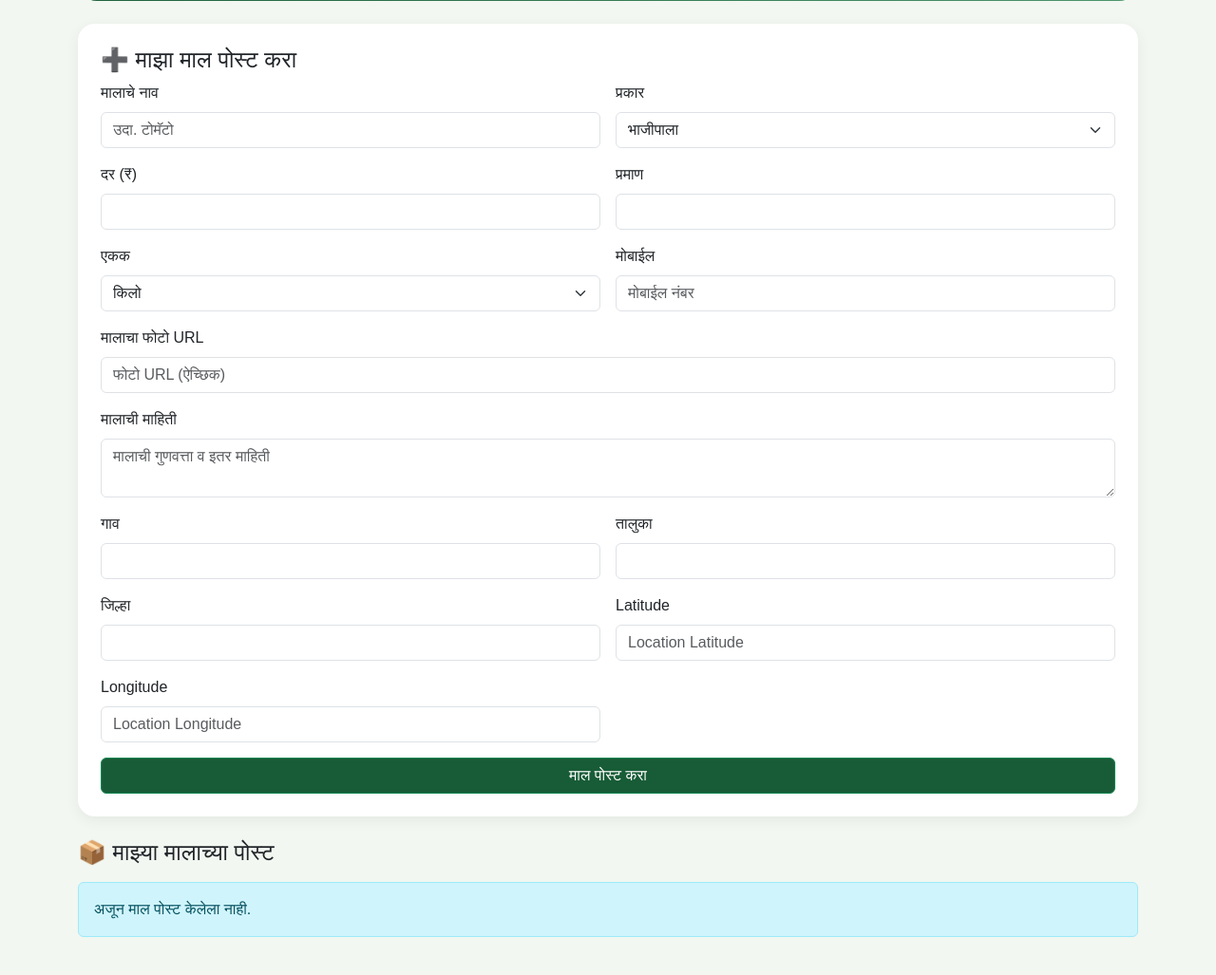
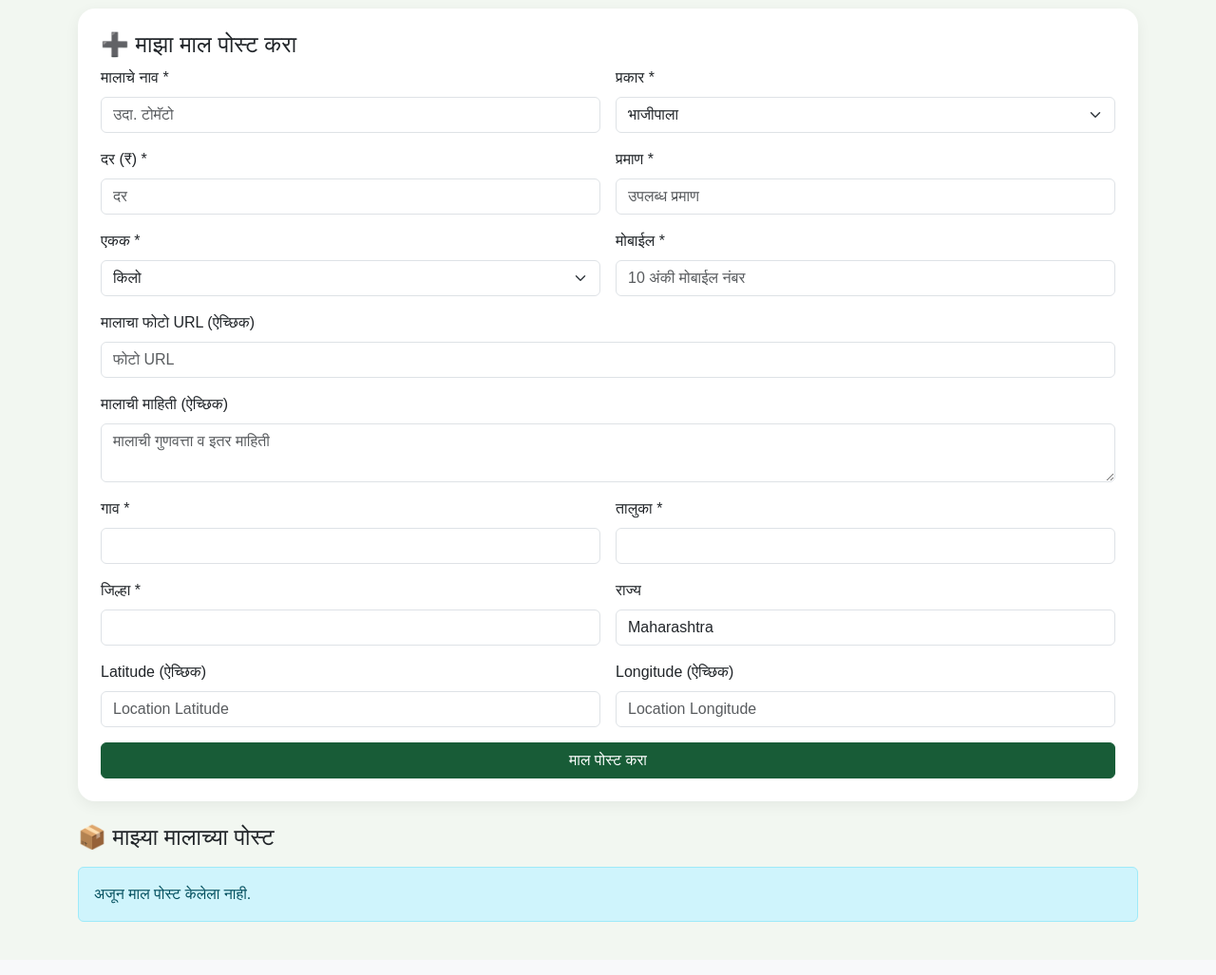
Before and after one commit to sayaliadsar/localmarket, a Flask app: template templates/farmer.html in a window 1280 px wide. Shown: the part 241-1268 px from the top of the page at 95% size. After the commit the page ends 1212 px from the top, so only its background shows below. Run offline with Flask 3, Linux system fonts and the light colour scheme; the template is opened without the code that fills it, so the values that code supplies are empty.

Commit message:
Update farmer.html

```diff
--- a/templates/farmer.html
+++ b/templates/farmer.html
@@ -1,71 +1,51 @@
-
 <!DOCTYPE html>
 <html lang="mr">
 <head>
 <meta charset="UTF-8">
 <meta name="viewport" content="width=device-width, initial-scale=1">
 <title>शेतकरी बाजारपेठ | LOCAL MARKET</title>
-
 <link href="https://cdn.jsdelivr.net/npm/bootstrap@5.3.3/dist/css/bootstrap.min.css" rel="stylesheet">
 
 <style>
-body{
-    background:#f2f7f1;
-    font-family:Arial,sans-serif;
-}
-.navbar{
-    background:#185c37;
-}
-.hero{
-    background:linear-gradient(135deg,#185c37,#4c956c);
-    color:white;
-    border-radius:20px;
-    padding:30px;
-}
-.card{
-    border:0;
-    border-radius:18px;
-    box-shadow:0 4px 15px rgba(0,0,0,.06);
-}
-.btn-success{
-    background:#185c37;
-}
+/* Farmer dashboard's basic theme */
+body{background:#f2f7f1;font-family:Arial,sans-serif;}
+.navbar{background:#185c37;}
+.hero{background:linear-gradient(135deg,#185c37,#4c956c);color:white;border-radius:20px;padding:30px;}
+.card{border:0;border-radius:18px;box-shadow:0 4px 15px rgba(0,0,0,.06);}
+.btn-success{background:#185c37;border-color:#185c37;}
+.btn-success:hover{background:#12472b;border-color:#12472b;}
 </style>
 </head>
-
 <body>
 
+<!-- Navigation bar and logout link -->
 <nav class="navbar navbar-dark p-3">
   <div class="container">
-<a class="navbar-brand fw-bold" href="/farmer">
-🌾 LOCAL MARKET
-</a>
+    <a class="navbar-brand fw-bold" href="/farmer">🌾 LOCAL MARKET</a>
     <a href="/logout" class="btn btn-light btn-sm">Logout</a>
   </div>
 </nav>
 
 <div class="container py-4">
 
+  <!-- Greeting: name is passed by Flask when rendering this page -->
   <div class="hero mb-4">
     <h2>नमस्कार {{ name }} 🌾</h2>
-<p>तुमचा शेतमाल थेट ग्राहकांपर्यंत पोहोचवा.</p>
+    <p class="mb-0">तुमचा शेतमाल थेट ग्राहकांपर्यंत पोहोचवा.</p>
   </div>
 
+  <!-- Farmer product form: POST data to the backend add-product route -->
   <div class="card p-4 mb-4">
     <h4>➕ माझा माल पोस्ट करा</h4>
-
-<form method="POST" action="/farmer/add">
-
+    <form method="POST" action="{{ url_for('farmer_add') }}">
       <div class="row g-3">
-
         <div class="col-md-6">
-<label class="form-label">मालाचे नाव</label>
-<input name="product_name" class="form-control"
-required placeholder="उदा. टोमॅटो">
+          <label class="form-label">मालाचे नाव *</label>
+          <input name="product_name" class="form-control" required maxlength="120" placeholder="उदा. टोमॅटो">
         </div>
 
         <div class="col-md-6">
-<label class="form-label">प्रकार</label>
+          <label class="form-label">प्रकार *</label>
           <select name="category" class="form-select" required>
             <option value="भाजीपाला">भाजीपाला</option>
             <option value="फळे">फळे</option>
@@ -75,20 +55,18 @@ required placeholder="उदा. टोमॅटो">
         </div>
 
         <div class="col-md-6">
-<label class="form-label">दर (₹)</label>
-<input name="price" type="number" min="0"
-step="0.01" class="form-control" required>
+          <label class="form-label">दर (₹) *</label>
+          <input name="price" type="number" min="0" step="0.01" class="form-control" required placeholder="दर">
         </div>
 
         <div class="col-md-6">
-<label class="form-label">प्रमाण</label>
-<input name="quantity" type="number" min="0"
-step="0.01" class="form-control" required>
+          <label class="form-label">प्रमाण *</label>
+          <input name="quantity" type="number" min="0" step="0.01" class="form-control" required placeholder="उपलब्ध प्रमाण">
         </div>
 
         <div class="col-md-6">
-<label class="form-label">एकक</label>
-<select name="unit" class="form-select">
+          <label class="form-label">एकक *</label>
+          <select name="unit" class="form-select" required>
             <option value="kg">किलो</option>
             <option value="quintal">क्विंटल</option>
             <option value="ton">टन</option>
@@ -98,118 +76,83 @@ step="0.01" class="form-control" required>
         </div>
 
         <div class="col-md-6">
-<label class="form-label">मोबाईल</label>
-<input name="mobile" class="form-control"
-required placeholder="मोबाईल नंबर">
+          <label class="form-label">मोबाईल *</label>
+          <input name="mobile" class="form-control" type="tel" inputmode="numeric" pattern="[0-9]{10}" maxlength="10" required placeholder="10 अंकी मोबाईल नंबर">
         </div>
 
         <div class="col-12">
-<label class="form-label">मालाचा फोटो URL</label>
-<input name="image_url" type="url" class="form-control"
-placeholder="फोटो URL (ऐच्छिक)">
+          <label class="form-label">मालाचा फोटो URL (ऐच्छिक)</label>
+          <input name="image_url" type="url" class="form-control" placeholder="फोटो URL">
         </div>
 
         <div class="col-12">
-<label class="form-label">मालाची माहिती</label>
-<textarea name="description" class="form-control"
-rows="2" placeholder="मालाची गुणवत्ता व इतर माहिती"></textarea>
+          <label class="form-label">मालाची माहिती (ऐच्छिक)</label>
+          <textarea name="description" class="form-control" rows="2" maxlength="1000" placeholder="मालाची गुणवत्ता व इतर माहिती"></textarea>
         </div>
 
         <div class="col-md-6">
-<label class="form-label">गाव</label>
-<input name="village" class="form-control" required>
+          <label class="form-label">गाव *</label>
+          <input name="village" class="form-control" required maxlength="120">
+        </div>
+        <div class="col-md-6">
+          <label class="form-label">तालुका *</label>
+          <input name="taluka" class="form-control" required maxlength="120">
+        </div>
+        <div class="col-md-6">
+          <label class="form-label">जिल्हा *</label>
+          <input name="district" class="form-control" required maxlength="120">
+        </div>
+        <div class="col-md-6">
+          <label class="form-label">राज्य</label>
+          <input name="state" class="form-control" value="Maharashtra" maxlength="120">
         </div>
 
+        <!-- Optional coordinates; location/map integration can be added later -->
         <div class="col-md-6">
-<label class="form-label">तालुका</label>
-<input name="taluka" class="form-control" required>
+          <label class="form-label">Latitude (ऐच्छिक)</label>
+          <input name="latitude" type="number" step="any" class="form-control" placeholder="Location Latitude">
         </div>
-
         <div class="col-md-6">
-<label class="form-label">जिल्हा</label>
-<input name="district" class="form-control" required>
-</div>
-
-<div class="col-md-6">
-<label class="form-label">Latitude</label>
-<input name="latitude" class="form-control"
-placeholder="Location Latitude">
-</div>
-
-<div class="col-md-6">
-<label class="form-label">Longitude</label>
-<input name="longitude" class="form-control"
-placeholder="Location Longitude">
+          <label class="form-label">Longitude (ऐच्छिक)</label>
+          <input name="longitude" type="number" step="any" class="form-control" placeholder="Location Longitude">
         </div>
 
         <div class="col-12">
-<button class="btn btn-success w-100">
-माल पोस्ट करा
-</button>
+          <button class="btn btn-success w-100" type="submit">माल पोस्ट करा</button>
         </div>
-
       </div>
     </form>
   </div>
 
+  <!-- Existing posts belonging to the logged-in farmer -->
   <h4 class="mb-3">📦 माझ्या मालाच्या पोस्ट</h4>
-
   <div class="row g-3">
-
     {% for p in products %}
     <div class="col-md-6 col-lg-4">
       <div class="card p-3 h-100">
-
         {% if p.image_url %}
-<img src="{{ p.image_url }}"
-class="img-fluid rounded mb-3"
-style="height:200px;object-fit:cover"
-alt="{{ p.product_name }}">
+        <img src="{{ p.image_url }}" class="img-fluid rounded mb-3" style="height:200px;object-fit:cover" alt="{{ p.product_name }}" loading="lazy">
         {% endif %}
 
         <h5>{{ p.product_name }}</h5>
-
-<p class="mb-1">
-<strong>प्रकार:</strong> {{ p.category }}
-</p>
-
-<p class="mb-1">
-<strong>दर:</strong> ₹{{ p.price }}/{{ p.unit }}
-</p>
-
-<p class="mb-1">
-<strong>प्रमाण:</strong> {{ p.quantity }} {{ p.unit }}
-</p>
-
-<p class="mb-1">
-<strong>गाव:</strong> {{ p.village }}
-</p>
-
-<p class="mb-1">
-<strong>मोबाईल:</strong> {{ p.mobile }}
-</p>
-
+        <p class="mb-1"><strong>प्रकार:</strong> {{ p.category }}</p>
+        <p class="mb-1"><strong>दर:</strong> ₹{{ p.price }}/{{ p.unit }}</p>
+        <p class="mb-1"><strong>प्रमाण:</strong> {{ p.quantity }} {{ p.unit }}</p>
+        <p class="mb-1"><strong>गाव:</strong> {{ p.village }}</p>
+        <p class="mb-1"><strong>मोबाईल:</strong> {{ p.mobile }}</p>
         <p>{{ p.description or '' }}</p>
 
-<form method="POST"
-action="/farmer/delete/{{ p.id }}"
-onsubmit="return confirm('पोस्ट हटवायची का?')">
-
-<button class="btn btn-outline-danger btn-sm">
-पोस्ट हटवा
-</button>
+        <!-- Delete is a POST request; backend/RLS must verify ownership -->
+        <form method="POST" action="{{ url_for('farmer_delete', product_id=p.id) }}" onsubmit="return confirm('पोस्ट हटवायची का?')">
+          <button class="btn btn-outline-danger btn-sm" type="submit">पोस्ट हटवा</button>
         </form>
-
       </div>
     </div>
     {% else %}
     <div class="col-12">
-<div class="alert alert-info">
-अजून माल पोस्ट केलेला नाही.
-</div>
+      <div class="alert alert-info">अजून माल पोस्ट केलेला नाही.</div>
     </div>
     {% endfor %}
-
   </div>
 
 </div>
```
Lines whose indentation alone changed are shown as unchanged.
